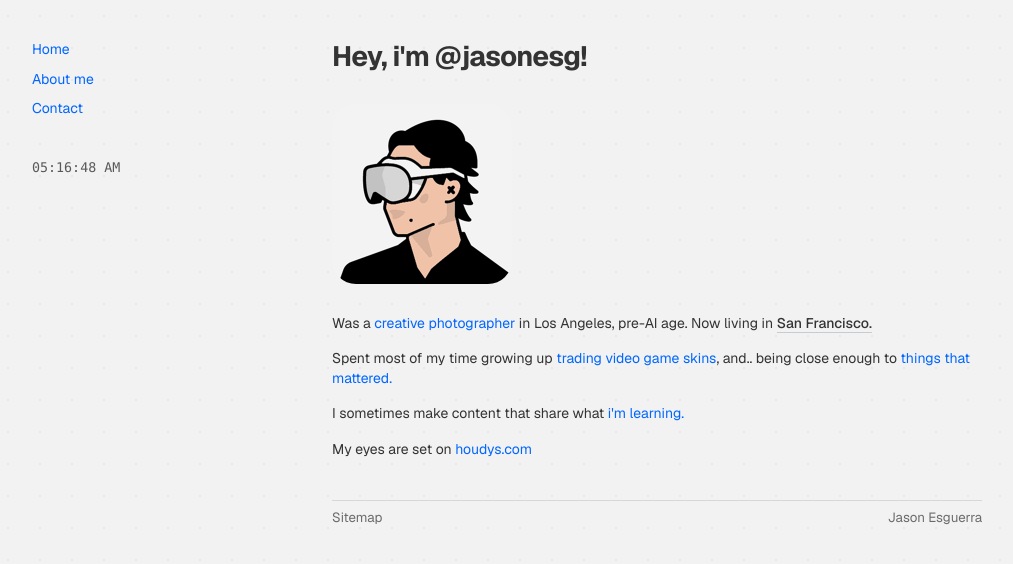
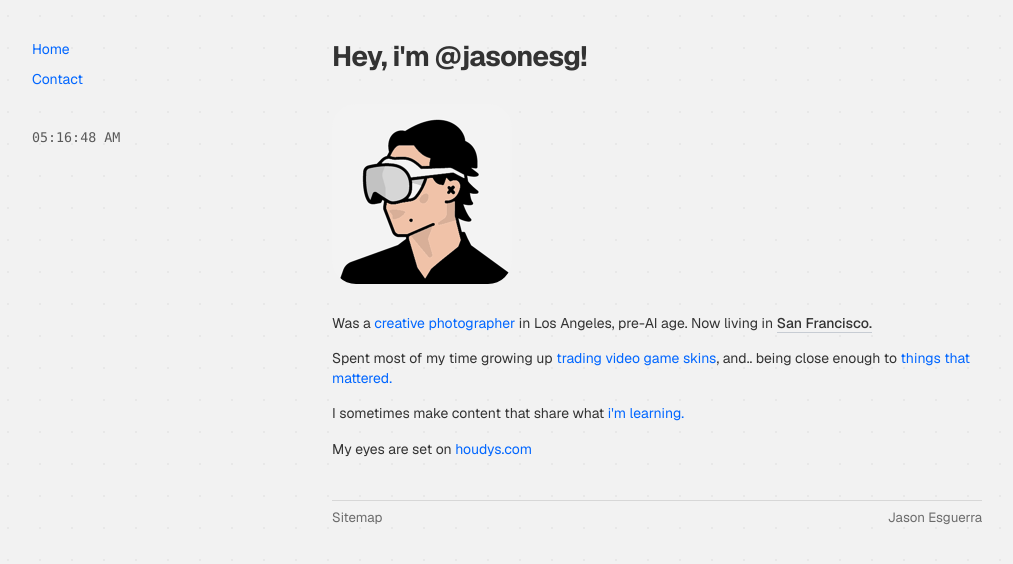
Before and after one commit to jasonesg/jasonesg-next, a Next.js app: page / in a window 1280 px wide. Shown: the top 564 px of the page, without its empty margins (8-1021 px from the left). Built offline with nearby package versions, Linux system fonts and the light colour scheme.

Commit message:
Update nav-client.jsx

```diff
--- a/src/app/_components/nav-client.jsx
+++ b/src/app/_components/nav-client.jsx
@@ -66,12 +66,11 @@ export function NavClient() {
                 </button>
             </div>
 
-            {/* Navigation Links Area */}
-            <div className={`${isMenuOpen ? "flex" : "hidden"} flex-col items-end mt-4 overflow-hidden w-full lg:block lg:mt-0 lg:items-start`}>
-                <Link href="/" className="block mb-2.5 text-link hover:underline lg:block lg:mb-2.5 text-right lg:text-left">Home</Link>
-                <Link href="/about" className="block mb-2.5 text-link hover:underline lg:block lg:mb-2.5 text-right lg:text-left">About me</Link>
-                <Link href="/contact" className="block mb-2.5 text-link hover:underline lg:block lg:mb-2.5 text-right lg:text-left">Contact</Link>
-            </div>
+{/* Navigation Links Area */}
+<div className={`${isMenuOpen ? "flex" : "hidden"} flex-col items-end mt-4 overflow-hidden w-full lg:block lg:mt-0 lg:items-start`}>
+    <Link href="/" className="block mb-2.5 text-link hover:underline lg:block lg:mb-2.5 text-right lg:text-left">Home</Link>
+    <Link href="/contact" className="block mb-2.5 text-link hover:underline lg:block lg:mb-2.5 text-right lg:text-left">Contact</Link>
+</div>
 
             {/* Desktop Extras Area */}
             <div className="hidden mt-0 items-center gap-2.5 lg:mt-[30px] lg:block">
```
